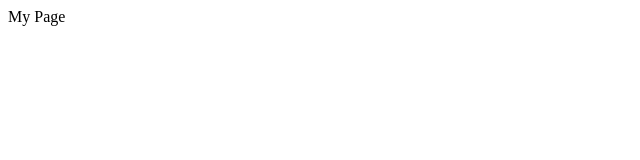
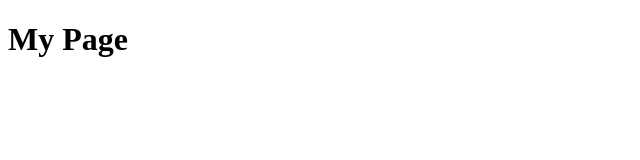
Before and after one commit to osama806/Git-Like-Pro, a plain HTML site: page myPage.html in a window 1280 px wide. Shown: the whole page, without its empty margins (0-640 px from the left). Drawn offline with Linux system fonts and the light colour scheme.

Commit message:
Add header

```diff
--- a/myPage.html
+++ b/myPage.html
@@ -6,6 +6,6 @@
   <title>Document</title>
 </head>
 <body>
-  My Page
+  <h1>My Page</h1>
 </body>
 </html>
```
